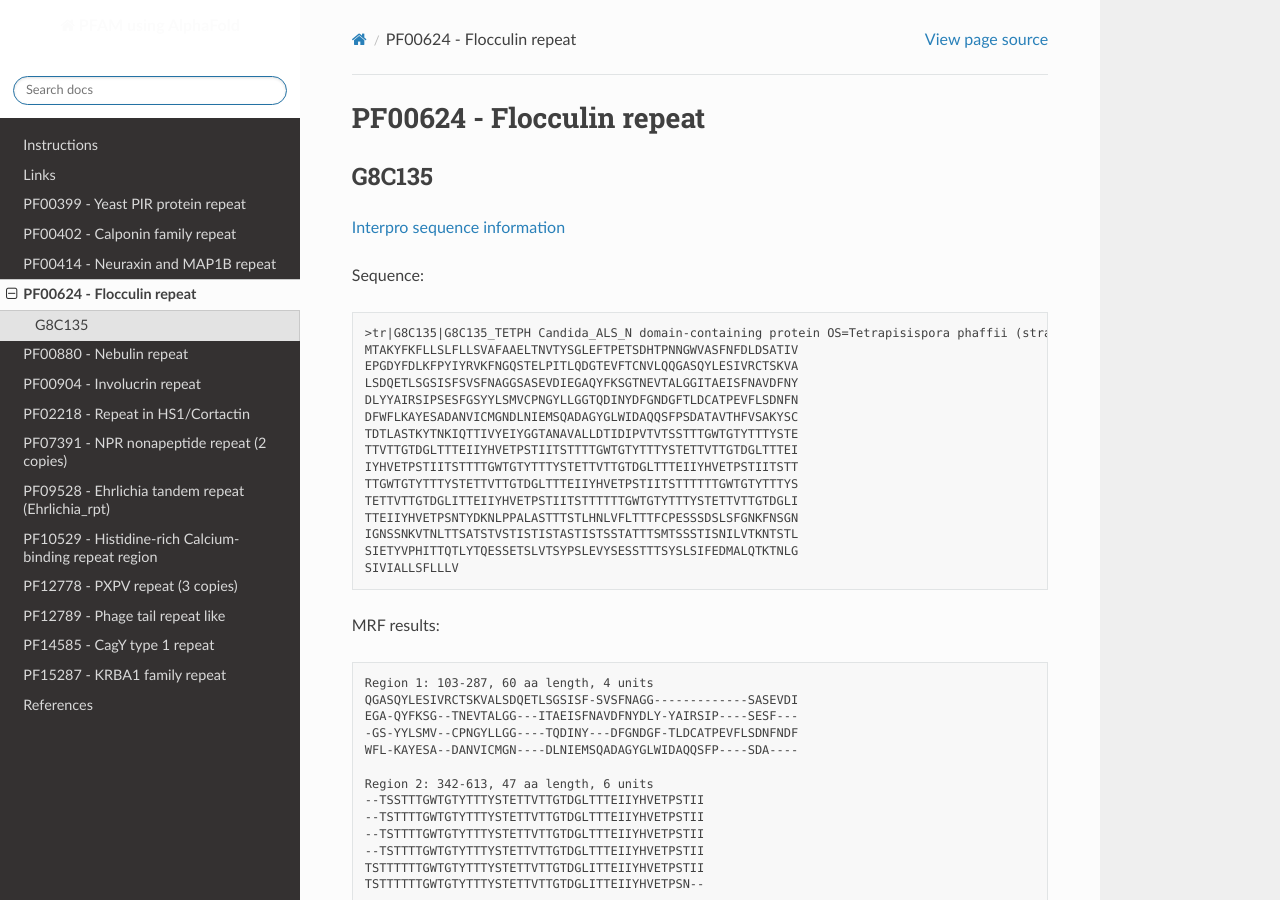
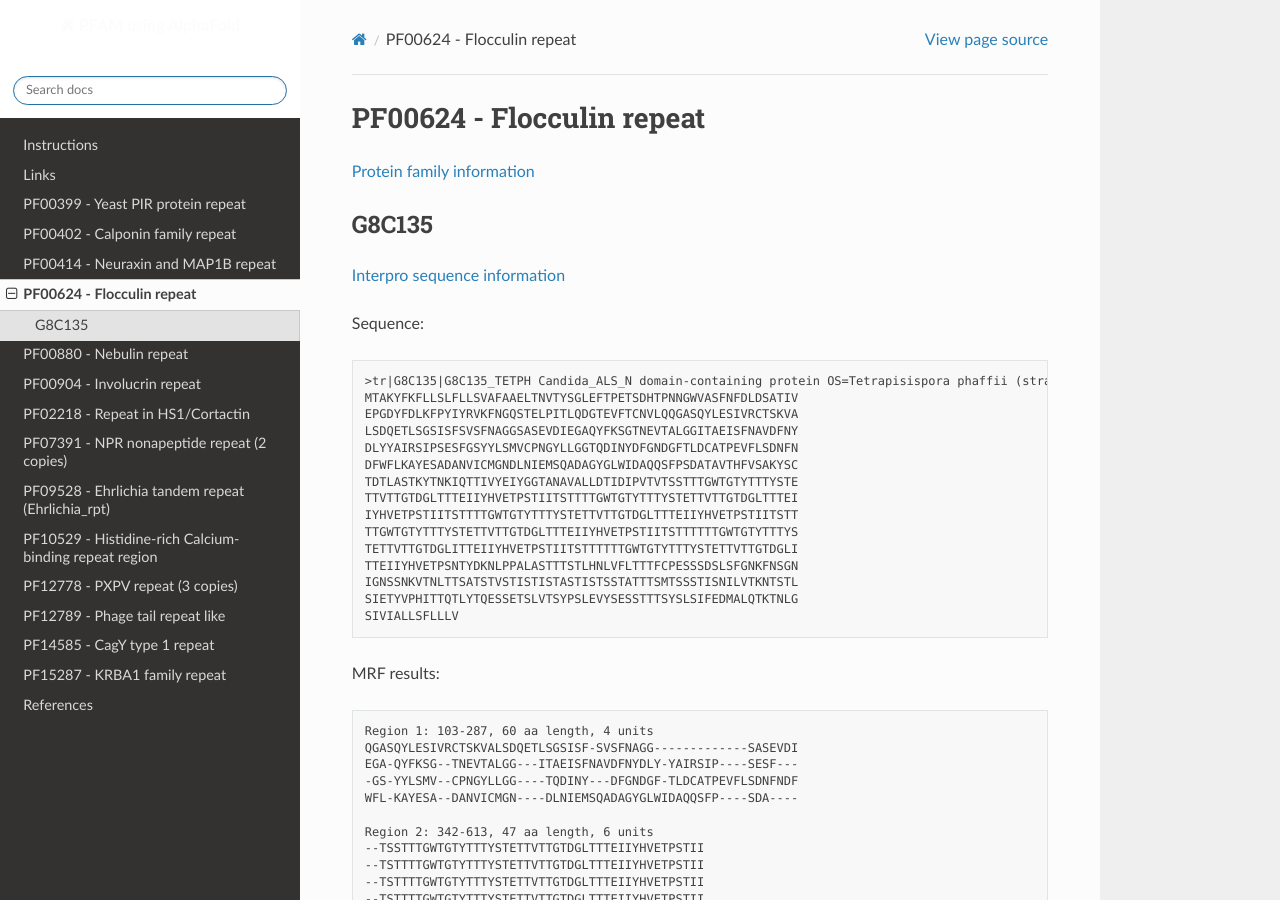
Before and after one commit to DraLaylaHirsh/AlphaFoldPfam, a Sphinx documentation site: the page built from docs/PF00624.rst, in a window 1280 px wide and 900 px high. Built offline with Sphinx 7.4.7 and the Read the Docs theme 2.0.0, drawn with Linux system fonts in a browser that asks for light colours.

Commit message:
Update PF00624.rst

```diff
--- a/docs/PF00624.rst
+++ b/docs/PF00624.rst
@@ -1,5 +1,8 @@
 PF00624 - Flocculin repeat
 ==========================
+
+`Protein family information <https://www.ebi.ac.uk/interpro/entry/pfam/PF00624/>`_
+
 
 G8C135
 ------
```
